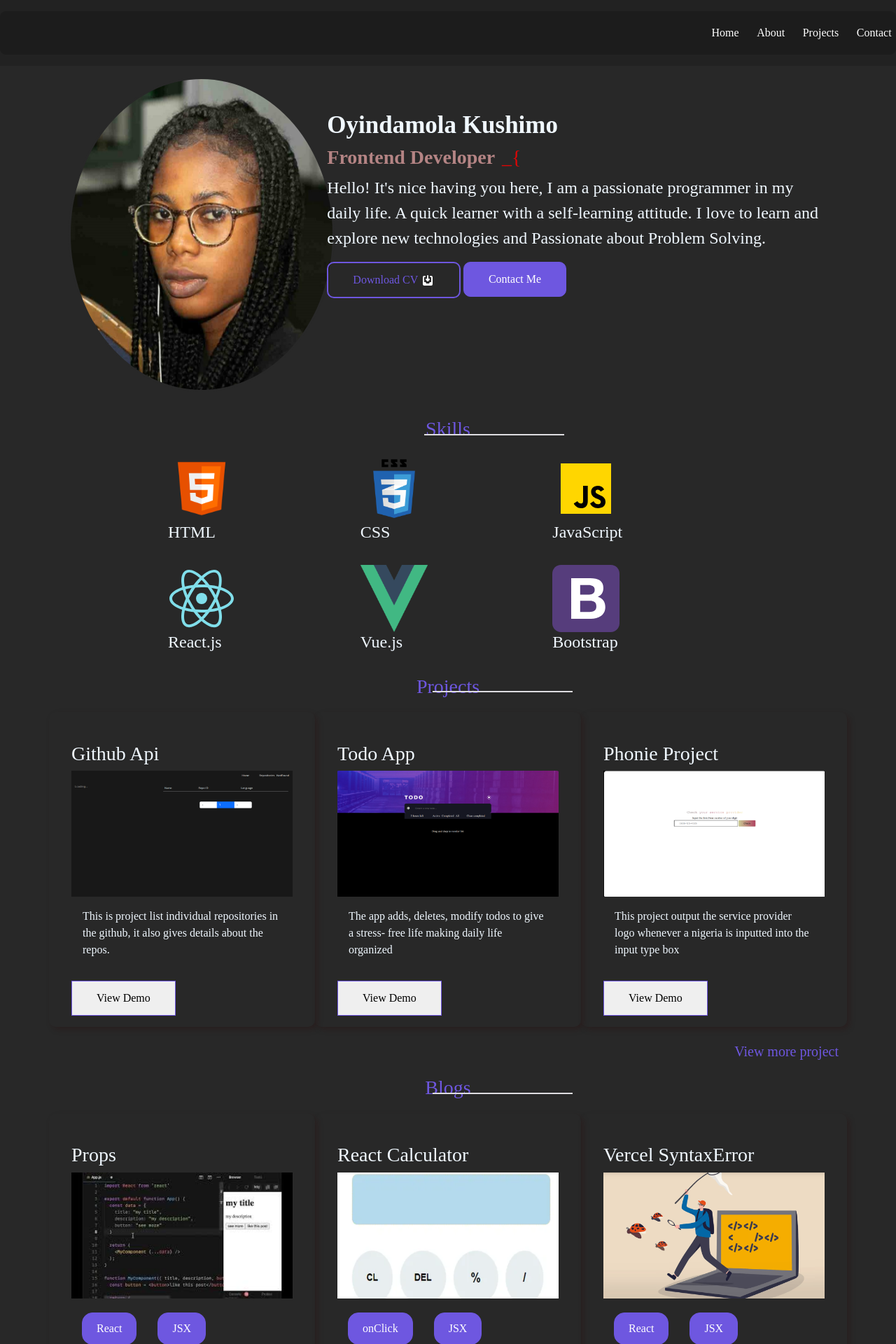
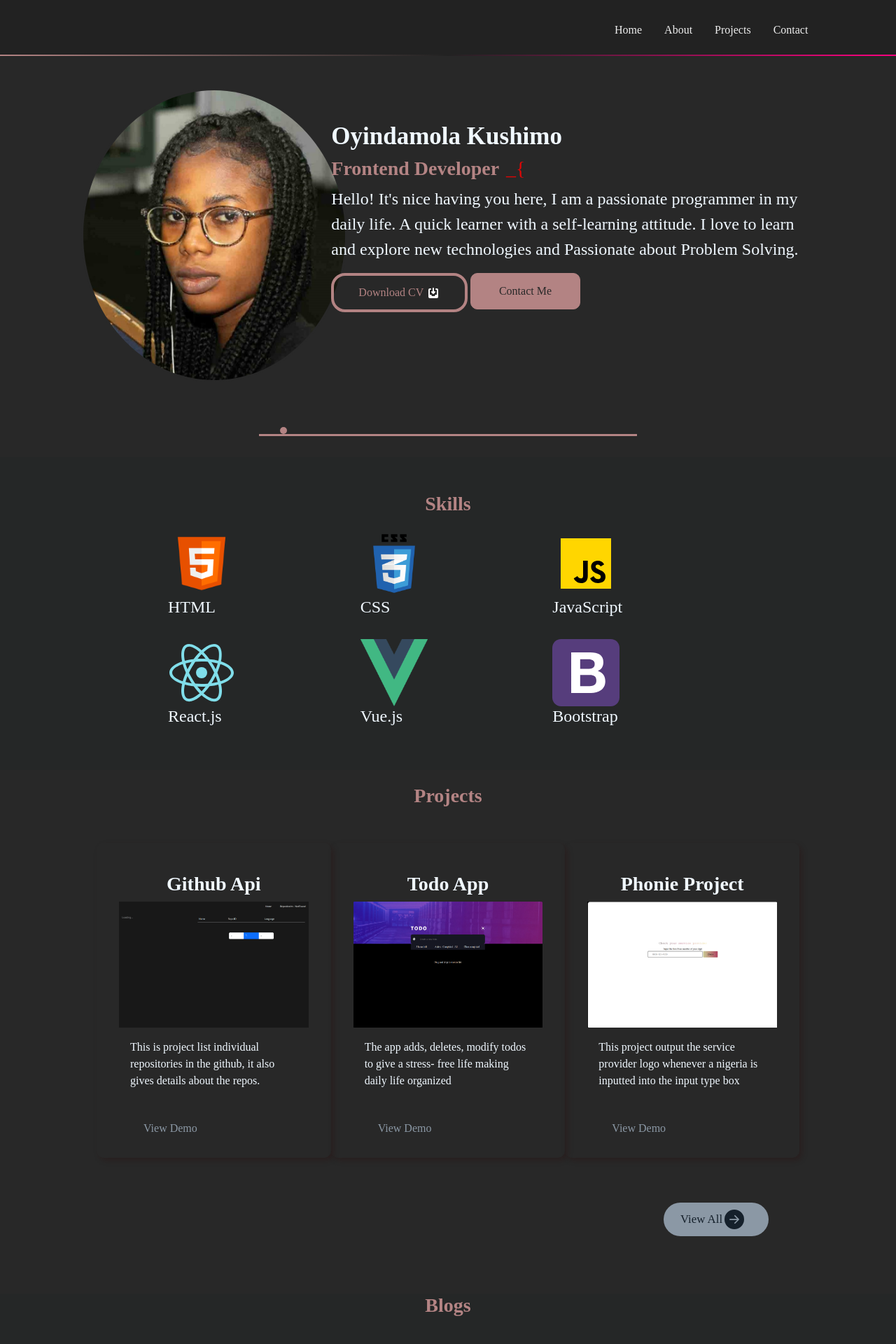
Before and after one commit to oyindamolaWbCode/Portfolio-me, a React (Create React App) app: page / in a window 1280 px wide. Shown: the top 1920 px of the page at 70% size. Built offline with nearby package versions, Linux system fonts and the light colour scheme.

Commit message:
restyling and navbar

```diff
--- a/src/App.js
+++ b/src/App.js
@@ -3,22 +3,18 @@ import { HashLoader } from "react-spinners";
 import { useState, useEffect } from "react";
 import { Helmet, HelmetProvider } from "react-helmet-async";
 import "./index.css";
-import hamburger from "./Assets/img/icon-hamburger.svg";
-import closeburger from "./Assets/img/icon-close-menu.svg";
-import { NavLink } from "react-router-dom";
+//import { NavLink } from "react-router-dom";
 import About from "./components/About";
 import Language from "./components/Language";
 import Projects from "./components/Projects";
 import Blogs from "./components/Blogs";
 import Footer from "./components/Footer";
-import Education from "./components/Education";
 import { Route, Routes } from "react-router-dom";
 import Home from "./components/Home";
-//import Loader from "./components/Loader/Loader"
+import Navbar from "./components/Navbar";
+
 function App() {
   const [loading, setLoading] = useState(false);
-  const [navbarOpen, setNavbarOpen] = useState(false);
-
   useEffect(() => {
     setLoading(true);
     setTimeout(() => {
@@ -65,74 +61,18 @@ function App() {
         ) : (
           <>
             <div className="nav-content">
-              <NavLink
-                className="navbar d-flex justify-content-end"
-                style={{ marginRight: "10px", textDecoration: "none" }}
-              >
-                <span id="menu-icon">
-                  <img
-                    src={hamburger}
-                    alt="hamburger menu icon"
-                    onClick={() => setNavbarOpen((prev) => !prev)}
-                  />
-                </span>
-                {/* {
-                navbarOpen ? '<img src={closeburger}/>' : '<img src={hamburger}/>'
-              } */}
-                <img
-                  src={closeburger}
-                  className="closebtn"
-                  alt="close menu"
-                  id="close-icon"
-                />
-              </NavLink>
-              <ul id="menu" className={`menu${navbarOpen ? "show" : ""}`}>
-                <li>
-                  <a
-                    href="/"
-                    style={{ textDecoration: "none", color: "white" }}
-                  >
-                  Home
-                  </a>
-                </li>
-                <li>
-                  <a
-                    href="/About"
-                    style={{ textDecoration: "none", color: "white" }}
-                  >
-                   About
-                  </a>
-                </li>
-                <li>
-                  <a
-                    href="/Projects"
-                    style={{ textDecoration: "none", color: "white" }}
-                  >
-                   Projects
-                  </a>
-                </li>
-                <li>
-                  <a
-                    href="/Footer"
-                    style={{ textDecoration: "none", color: "white" }}
-                  >
-                    Contact
-                  </a>
-                </li>
-              </ul>
+
+              < Navbar />
             </div>
             <div className="main-content">
-              <div className="container">
                 <Routes>
                   <Route path="/" element={<Home />} />
                   <Route path="/About" element={<About />} />
                   <Route path="/Language" element={<Language />} />
                   <Route path="/Blogs"element={<Blogs />} />
-                  <Route path="/Education" element={<Education />} />
                   <Route path="/Footer" element={<Footer />} />
                   <Route path="/Projects" element={<Projects />} />
                 </Routes>
-               </div>
                </div>
                </>
         )}
--- a/src/components/About.jsx
+++ b/src/components/About.jsx
@@ -9,10 +9,10 @@ const About = () =>{
         loop: {},
     })
     return(
-        <div className="about ">
-            <div className="row p-3">
+        <div className="about">
+            <div className="row p-3 mb-5">
                  <div className="IntroImg col-lg-4 col-md">
-                    <img src={Image} alt="oyindamola" style={{width: "380px", height: "450px", borderRadius: "100%", border: "3px solid #282828"}}/>
+                    <img src={Image} alt="oyindamola" style={{width: "380px", height: "420px", borderRadius: "100%", border: "3px solid #282828"}}/>
                 </div>
                 <div className="IntroMe col-lg col-md pt-5 ">
                     <h3 style={{fontFamily: "poppins", fontSize: "35px", fontWeight: "bolder"}}>Oyindamola Kushimo</h3>
@@ -27,16 +27,16 @@ const About = () =>{
                     <p className='fs-4'>Hello! It's nice having you here, I am a passionate programmer in my daily life. A quick learner with a self-learning attitude. I love to learn and explore new technologies and Passionate about Problem Solving.</p>
                     <div className='ResumeNcontact d-flex '>
                         <div className='resume m-r-10'>
-                            <button style={{backgroundColor: "transparent", color: "#6E57E0"}} className="OutL" >Download CV <HiInboxIn className='icon fs-5'/></button>
+                            <button style={{backgroundColor: "transparent", color: "#b38383"}} className="OutL" >Download CV <HiInboxIn className='icon fs-5'/></button>
                         </div>
                         <div className='contact'>
-                            <button  style={{backgroundColor: "#6E57E0", color: "white", borderRadius: "10px"}}>Contact Me</button>
-
-
+                            <button  style={{backgroundColor: "#b38383", color: "#282828", borderRadius: "10px", padding: "13px 40px" }}>Contact Me</button>
                         </div>
                     </div>
                 </div>
             </div>
+            <div className='sign'></div>
+            <div className='line'></div>
         </div>
     )
 }
--- a/src/components/Blogs.jsx
+++ b/src/components/Blogs.jsx
@@ -30,7 +30,6 @@ const Blogs = () =>{
                 />
                 <button className="smallBu">React</button>
                 <button className="smallBu">JSX</button>
-                <button className="smallBu">Components</button>
                <a href="https://medium.com/@kushimo.oyindamola/lets-have-some-reaction-on-props-fc30a2c258b8" target="_blank" rel="noopener noreferrer" className="read"> Read</a>
               </div>
             </div>
@@ -43,7 +42,6 @@ const Blogs = () =>{
                   style={{ height: "180px", width: "100%" }}
                 />
                 <button className="smallBu">onClick</button>
-                <button className="smallBu">JSX</button>
                 <button className="smallBu">Calculator</button>
                <a href="https://medium.com/@kushimo.oyindamola/building-calculator-with-react-2d7a492ce3ee" target="_blank" rel="noopener noreferrer" className="read">Read</a>
               </div>
@@ -56,7 +54,6 @@ const Blogs = () =>{
                   alt=""
                   style={{ height: "180px", width: "100%" }}
                 />
-                <button className="smallBu">React</button>
                 <button className="smallBu">JSX</button>
                 <button className="smallBu">Components</button>
                <a href="https://medium.com/@kushimo.oyindamola/solving-vercel-deployment-syntax-error-2bec0110967" target="_blank" rel="noopener noreferrer" className="read">Read</a>
--- a/src/components/Home.jsx
+++ b/src/components/Home.jsx
@@ -4,8 +4,8 @@ import phonie from "../Assets/img/phonie.png";
 import About from "./About";
 import Language from "./Language";
 import Footer from "./Footer";
-import Education from "./Education";
 import Blogs from "./Blogs";
+import {BsFillArrowRightCircleFill} from 'react-icons/bs'
 
 const Home = () => {
   return (
@@ -75,17 +75,16 @@ const Home = () => {
             </div>
           </div>
         </div>
-        <div className="arrow">
+        <div className="project-viewAll">
             <a href="/Projects" className="underline-animation" style={{
                 textDecoration: "none",
                 color: "#6e57e0"
-            }}>
-                View more project
+            }}><button className='jss160'>View All < BsFillArrowRightCircleFill size={28}/></button>
+
               </a>
         </div>
       </div>
       <Blogs />
-      <Education />
       <Footer />
     </div>
   );
--- a/src/components/Language.jsx
+++ b/src/components/Language.jsx
@@ -10,7 +10,7 @@ const Language =  () =>{
 
 
 return(
- <div className="container">
+    <div className="lanSkill">
     <div className="languages-skills">
         <h3 className="pro" style={{margin: "auto", textAlign: "center", marginTop: "20px", marginBottom: "20px"}}>Skills</h3>
         </div>
@@ -31,22 +31,21 @@ return(
                 </div>
             </div>
             <div className="row mb-4">
-                <div className="col-lg-3-auto  col-md-4 col-sm-2">
+                <div className=" col-md-4 col-sm-2">
                     <img src={reactjs} alt="" style={{backgroundColor: "transparent"}}/>
                     <h4 className="nameLan">React.js</h4>
                 </div>
-                <div className="col-lg-3-auto  col-md-4 col-sm-2">
+                <div className="  col-md-4 col-sm-2">
                     <img src={vuejs} alt="" style={{backgroundColor: "transparent", width: "96px", height: "96px"}}/>
                     <h4 className="nameLan">Vue.js</h4>
                 </div>
-                <div className="col-lg-3-auto  col-md-4 col-sm-2">
+                <div className="  col-md-4 col-sm-2">
                     <img src={bootstrap} alt="" style={{backgroundColor: "transparent", width: "96px", height: "96px"}}/>
                     <h4 className="nameLan">Bootstrap</h4>
                 </div>
             </div>
         </div>
     </div>
-
 )
 
 }
--- /dev/null
+++ b/src/components/Navbar.jsx
@@ -0,0 +1,38 @@
+
+import { useRef } from "react";
+import { FaBars, FaTimes } from "react-icons/fa";
+
+const Navbar = () =>{
+    const navRef = useRef();
+
+	const showNavbar = () => {
+		navRef.current.classList.toggle(
+			"responsive_nav"
+		);
+	};
+
+    return(
+        <div className="Navbar-content">
+            <header>
+			<nav ref={navRef}>
+				<a href="/">Home</a>
+				<a href="/About">About</a>
+				<a href="/Projects">Projects</a>
+				<a href="/Footer">Contact</a>
+				<button
+					className="nav-btn nav-close-btn"
+					onClick={showNavbar}>
+					<FaTimes />
+				</button>
+			</nav>
+			<button
+				className="nav-btn"
+				onClick={showNavbar}>
+				<FaBars />
+			</button>
+		</header>
+        </div>
+    );
+}
+
+export default Navbar;
--- a/src/index.css
+++ b/src/index.css
@@ -1,3 +1,6 @@
+@import url("https://fonts.googleapis.com/css2?family=Titillium+Web:wght@300;400;700&display=swap");
+
+
 body {
   margin: 0;
   font-family: -apple-system, BlinkMacSystemFont, "Segoe UI", "Roboto", "Oxygen",
@@ -19,32 +22,169 @@ code {
   color: white;
 }
 
-.underline-animation{
-  text-decoration: none;
-  color: white;
-  font-family: cursive;
-  position: relative;
-  display: flex;
-  justify-content:flex-end;
-  font-size:20px;
-  margin-top: 20px;
+/* navbar-content */
+:root {
+	--mainColor: #29335c;
+	--mainColorLight: #5767aa;
+	--secondaryColor: #db2b39;
+	--textColor: #eee;
+}
+
+header {
+	display: flex;
+	align-items: center;
+	justify-content: flex-end;
+	height: 80px;
+	padding: 0 2rem;
+	background-color: transparent;
+	color: var(--textColor);
+  border-bottom: 2px solid transparent;
+    border-image: linear-gradient(0.25turn,#b38383, rgba(56,2,155,0),rgba(255,0,128));
+    border-image-slice: 1;
+    width:100%;
+}
+
+nav a {
+	margin: 0 1rem;
+	color: var(--textColor);
+	text-decoration: none;
+}
+
+nav a:hover {
+	color: var(--secondaryColor);
+}
+
+header .nav-btn {
+	padding: 5px;
+	cursor: pointer;
+	background: transparent;
+	border: none;
+	outline: none;
+	color: var(--textColor);
+	visibility: hidden;
+	opacity: 0;
+	font-size: 1.8rem;
+}
+
+header div
+{
+	display: flex;
+	align-items: center;
+}
+
+
+@media only screen and (max-width: 1024px) {
+	header .nav-btn {
+		visibility: visible;
+		opacity: 1;
+	}
+
+	header nav {
+		position: fixed;
+		top: -100vh;
+		left: 0;
+		height: 100%;
+		width: 100%;
+		display: flex;
+		flex-direction: column;
+		align-items: center;
+		justify-content: center;
+		gap: 1.5rem;
+		background-color: var(--mainColor);
+		transition: 1s;
+	}
+
+	header .responsive_nav {
+		transform: translateY(100vh);
+	}
+
+	nav .nav-close-btn {
+		position: absolute;
+		top: 2rem;
+		right: 2rem;
+	}
+
+	nav a {
+		font-size: 1.5rem;
+	}
+}
+
+/* ends here */
+
+
+/* About */
+
+.about{
+  padding: 30px 100px;
 
 }
 
-.underline-animation:hover::after{
-  transform: scaleX(1);
-  transform-origin: bottom left;
+.line{
+  border-bottom: 3px solid #b48484;
+  width:50%;
+  margin: auto;
 }
 
-.underline-animation::after{
-  content: '';
-  position: absolute;
-  height: 2px;
-  bottom:0;
-  left:0;
-  background-color: #ffff00;
-  transform-origin: bottom right;
-  transition: transform 0.25s ease-out;
+.sign{
+  height:10px;
+  width:10px;
+  border-radius: 50%;
+  background-color: #b48484;
+  margin-left: 300px;
+    /* position: absolute; */
+}
+/* Ends here */
+
+
+/* language */
+.lanSkill{
+  background: #252727;
+  padding: 30px 150px;
+}
+/* Ends here */
+
+
+/* blog */
+
+.blogs-container{
+  background: #252727;
+}
+
+.project-container{
+  padding: 30px 150px;
+}
+
+/* ends here */
+
+.project-viewAll{
+  align-items: center;
+    display: flex;
+    justify-content: flex-end;
+    margin-top: 2rem;
+    padding: 2rem;
+    width: 100%;
+}
+
+.project-viewAll a button{
+  align-items: center;
+    border: none;
+    border-radius: 45px;
+    cursor: pointer;
+    display: flex;
+    font-size: 1.05rem;
+    font-weight: 500;
+    height: 48px;
+    justify-content: space-between;
+    outline: none;
+    padding-left: 1.5rem;
+    text-transform: inherit;
+    width: 150px;
+}
+
+.jss160 {
+  color: #15202B;
+  transition: color 0.5s;
+  background-color: #8B98A5;
 }
 
 li{
@@ -96,12 +236,12 @@ li{
 
 button {
   padding: 12px 35px;
-  border: 1px solid #6e57e0;
+  border: 1px solid #b38383;
 }
 
 .OutL {
-  border: 2px solid #6e57e0;
-  border-radius: 10px;
+  border: 4px solid #b38383;
+  border-radius: 20px;
   margin-right: 4px;
 }
 
@@ -109,54 +249,14 @@ button {
   color: white;
 }
 
-.lang {
-  background-color: red;
-  background-image: linear-gradient(
-    45deg,
-    #6e57e0,
-    #9942af,
-    #ca4246 16.666%,
-    #476098 66.666%,
-    #a7489b 83.333%
-  );
-  background-size: 100%;
-  background-repeat: repeat;
-  -webkit-text-fill-color: transparent;
-  -moz-text-fill-color: transparent;
-  /* font-size: 1.2em; */
-  font-family: "poppins";
-}
-
 .nameLan {
   align-items: center;
 }
 
 .pro{
-  font-family: "poppins";
-  position: relative;
-  color: #6e57e0;
-}
-
-.pro::after{
-  font-family: "poppins";
-  content:" ";
-  height: 2px;
-  width: 200px;
-  background: #dedde1;
-  display: block;
-  position: absolute;
-  top: 70%;
-    right: 380px;
-}
-
-.projects{
-  width: 300px;
-  height:350px;
-  /* background-color: rgb(30, 39, 50); animation-fill-mode: both; animation-duration: 1000ms; animation-delay: 0ms; animation-iteration-count: 1; opacity: 1; animation-name: react-reveal-8318404412199-1; */
-}
-
-.react-reveal{
-  opacity: 0;
+  font-family:'Times New Roman', Times, serif;
+  color: #b48484;
+  font-weight: bolder;
 }
 
 
@@ -173,9 +273,17 @@ button {
 
 }
 
-.single-project:hover{
 
-height: 500px;
+.single-project h3{
+  text-align: center;
+  font-family: 'Times New Roman', Times, serif;
+  font-weight: bolder;
+}
+
+.single-project button{
+  background-color: transparent;
+  color:#8B98A5;
+  border:#222222;
 }
 
 .single-content{
@@ -236,7 +344,7 @@ input[type= email]
 }
 
 input[type= submit]{
-  padding: 8px 30px;
+  padding: 8px 40px;
   background: #b48484;
   border-radius: 10px;
 }
@@ -280,7 +388,8 @@ label{
   color:#222222;
 }
 
-  .Sind{background: #8B98A5;
+  .Sind{
+    background: #8B98A5;
   height: 50px;
     width: 50px;
     margin: 3px;
@@ -291,20 +400,25 @@ label{
     align-items: center;
 }
 
+.sendL{
+  margin-left: -30px;
+}
+
+
+
 @media (min-width: 374px) and (max-width: 426px) {
-  .topnav {
-    display: block;
+  .about{
+    padding-top: 10px;
+    padding-left: 0px;
+    padding-right: 0px;
+    padding-bottom: 20px;
   }
 
-  .menu ul {
-    display: block;
-    padding: 0;
-    position: absolute;
-    right: 0;
-    top: 3em;
-    background-color: rgb(156, 28, 28);
-    border-radius: 0.5em;
-    width: 100%;
+  .project-container{
+    padding-top: 10px;
+    padding-left: 0px;
+    padding-right: 0px;
+    padding-bottom: 20px;
   }
 
   .contact {
@@ -316,29 +430,6 @@ label{
     padding: 18px 33px;
     display: flex;
     justify-content: space-between;
-  }
-
-  .pro:before{
-    content:" ";
-    display: block;
-    height: 2px;
-    width: 80px;
-    position: absolute;
-    top: 70%;
-    left: 70px;
-    background:  #dedde1;
-  }
-
-  .pro::after{
-    font-family: "poppins";
-    content:" ";
-    height: 2px;
-    width: 80px;
-    background: #dedde1;
-    display: block;
-    position: absolute;
-    top: 70%;
-      right: 70px;
   }
 
   .footer{
@@ -353,34 +444,37 @@ label{
     margin-top: 10px;
    }
 
+   .lanSkill{
+    padding-top: 10px;
+    padding-left: 0px;
+    padding-right: 0px;
+    padding-bottom: 20px;
+   }
+
 }
 
 @media (min-width: 767px) and (max-width: 769px) {
-  .menu {
-    display: block;
-    display: flex;
-    position: static;
-    background-color: rgb(0 0 0 / 18%);
-  }
-
-  .menu li {
-    list-style: none;
-    color: white;
-    border-bottom: none;
-    padding-right: 0.4em;
-  }
-
-  .closebtn,
-  #menu-icon {
-    display: none;
-  }
 
   .contact {
     display: none;
   }
 
+  .about{
+    padding-top: 10px;
+    padding-left: 0px;
+    padding-right: 0px;
+    padding-bottom: 20px;
+  }
+
+  .project-container{
+    padding-top: 10px;
+    padding-left: 0px;
+    padding-right: 0px;
+    padding-bottom: 20px;
+  }
+
   .skillsContainer {
-    padding: 20px 100px;
+    padding: 20px 29px;
     align-items: center;
   }
 
```
Also changed, not shown: src/components/Education.jsx (deleted, +0 -11 lines), src/components/Footer.jsx (+6 -4 lines).
